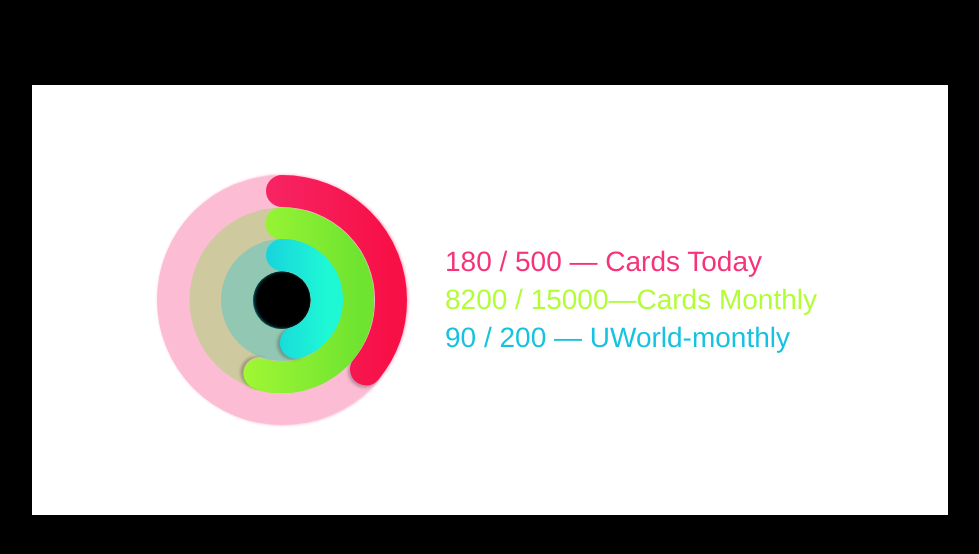
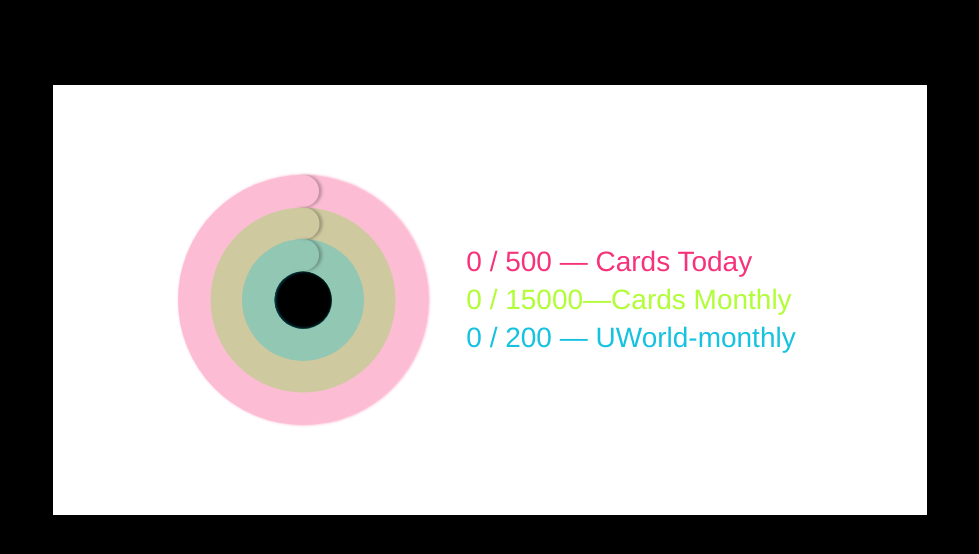
Before and after one commit to mdkirin-sketch/verbose-octo-carnival, a plain HTML site: page index.html in a window 1280 px wide. Shown: the whole page, without its empty margins (150-1129 px from the left). Drawn offline with Linux system fonts and the light colour scheme.

Commit message:
Update index.html

```diff
--- a/index.html
+++ b/index.html
@@ -249,15 +249,15 @@ body {
   const circleNames = ["activity", "exercise", "stand"];
   const circles = {};
 
-// ✅ Your new 100% goals
+  // ✅ Goals (100%)
   const LIMITS = {
-  activity: 500, // Daily Anki
-  exercise: 15000, // Month Anki
-  stand: 200 // Qs per month
+    activity: 500,     // Daily Anki
+    exercise: 15000,   // Month Anki
+    stand: 200         // Qs per month
   };
 
-// ✅ initial "done" values (you can change anytime)
-const INITIAL = {
+  // ✅ Fallback values (если data.json не загрузился)
+  const FALLBACK = {
     activity: 180,
     exercise: 8200,
     stand: 90
@@ -270,15 +270,123 @@ function clamp(n, a, b) {
   function setProgress(circleObj) {
     const percent = (circleObj.value / circleObj.limit) * 100;
 
-  // fill ring to 100% max (like the original pen)
+    // дуга максимум 100%
     const pClamped = clamp(percent, 0, 100);
     const offset = circleObj.length - (pClamped / 100) * circleObj.length;
     circleObj.circle.style.strokeDashoffset = offset;
 
-  // dot can keep rotating beyond 100%
+    // точка может крутиться дальше 100%
     circleObj.dot.style.transform = `rotate(${percent * 3.6}deg)`;
   }
 
+  // --- date helpers (local time) ---
+  function startOfDay(d) {
+    const x = new Date(d);
+    x.setHours(0,0,0,0);
+    return x;
+  }
+  function daysAgo(n) {
+    const d = new Date();
+    d.setDate(d.getDate() - n);
+    return d;
+  }
+  function inRange(dateObj, fromInclusive, toInclusive) {
+    return dateObj >= fromInclusive && dateObj <= toInclusive;
+  }
+
+  // --- robust field getters ---
+  function getType(row) {
+    // поддержим разные варианты названия поля
+    const t = (row.type ?? row.Type ?? row.category ?? row.Category ?? row.kind ?? row.Kind ?? "").toString().toLowerCase();
+    const n = (row.name ?? row.Name ?? row.title ?? row.Title ?? "").toString().toLowerCase();
+    // пробуем понять по type/name
+    const s = (t + " " + n).trim();
+
+    if (s.includes("daily")) return "daily";
+    if (s.includes("month") || s.includes("monthly")) return "month";
+    if (s.includes("uworld") || s.includes("qs") || s.includes("qbank") || s.includes("questions")) return "qs";
+
+    return ""; // unknown
+  }
+
+  function getValue(row) {
+    const v = row.value ?? row.Value ?? row.number ?? row.Number ?? row.amount ?? row.Amount ?? 0;
+    const num = Number(v);
+    return Number.isFinite(num) ? num : 0;
+  }
+
+  function getDate(row) {
+    // ожидаем ISO string в row.date / Date
+    const s = row.date ?? row.Date ?? row.created ?? row.Created ?? null;
+    if (!s) return null;
+    const d = new Date(s);
+    return Number.isFinite(d.getTime()) ? d : null;
+  }
+
+  function computeFromRows(rows) {
+    const now = new Date();
+    const today0 = startOfDay(now);
+    const todayEnd = new Date(today0); todayEnd.setHours(23,59,59,999);
+
+    // rolling 30 days
+    const from30 = startOfDay(daysAgo(29)); // включая сегодня = 30 суток
+    const toNow = now;
+
+    let dailySum = 0;
+    let monthSum = 0;
+    let qsSum = 0;
+
+    for (const r of rows) {
+      const d = getDate(r);
+      if (!d) continue;
+
+      const type = getType(r);
+      const val = getValue(r);
+
+      // daily = только сегодня, только daily
+      if (type === "daily" && inRange(d, today0, todayEnd)) {
+        dailySum += val;
+      }
+
+      // month anki = последние 30 дней, type month
+      if (type === "month" && inRange(d, from30, toNow)) {
+        monthSum += val;
+      }
+
+      // qs = последние 30 дней, type qs
+      if (type === "qs" && inRange(d, from30, toNow)) {
+        qsSum += val;
+      }
+    }
+
+    return {
+      activity: Math.round(dailySum),
+      exercise: Math.round(monthSum),
+      stand: Math.round(qsSum)
+    };
+  }
+
+  function applyValues(vals) {
+    // текст
+    document.querySelector("#activityGoal").textContent = LIMITS.activity;
+    document.querySelector("#exerciseGoal").textContent = LIMITS.exercise;
+    document.querySelector("#standGoal").textContent = LIMITS.stand;
+
+    document.querySelector("#activityValue").textContent = vals.activity;
+    document.querySelector("#exerciseValue").textContent = vals.exercise;
+    document.querySelector("#standValue").textContent = vals.stand;
+
+    // кольца
+    circles.activity.value = vals.activity;
+    circles.exercise.value = vals.exercise;
+    circles.stand.value = vals.stand;
+
+    setProgress(circles.activity);
+    setProgress(circles.exercise);
+    setProgress(circles.stand);
+  }
+
+  // init circles (geometry)
   circleNames.forEach((name) => {
     const circle = document.querySelector(`#${name} .progress-ring__circle`);
     const dot = document.querySelector(`#${name} .dot`);
@@ -289,35 +397,31 @@ circleNames.forEach((name) => {
       dot,
       length,
       limit: LIMITS[name],
-    value: INITIAL[name]
+      value: FALLBACK[name]
     };
 
     circle.style.strokeDasharray = `${length} ${length}`;
     circle.style.strokeDashoffset = length;
-
-  // set goals + values in text
-  document.querySelector(`#${name}Goal`).textContent = LIMITS[name];
-  document.querySelector(`#${name}Value`).textContent = INITIAL[name];
-
-  setProgress(circles[name]);
   });
 
-// ✅ Manual inputs (unstyled)
-const inputs = {
-  activity: document.getElementById("activityInput"),
-  exercise: document.getElementById("exerciseInput"),
-  stand: document.getElementById("standInput")
-};
+  // 1) сначала показываем fallback (чтобы не было пусто)
+  applyValues(FALLBACK);
 
-Object.keys(inputs).forEach((name) => {
-  inputs[name].addEventListener("input", (e) => {
-    const v = Math.max(0, Number(e.target.value || 0));
-    circles[name].value = v;
-    document.querySelector(`#${name}Value`).textContent = v;
-    setProgress(circles[name]);
+  // 2) потом пытаемся загрузить data.json (лежит в корне репо рядом с index.html)
+  //    cache-bust, чтобы Notion updates быстрее подтягивались
+  fetch(`./data.json?ts=${Date.now()}`, { cache: "no-store" })
+    .then(r => {
+      if (!r.ok) throw new Error("HTTP " + r.status);
+      return r.json();
+    })
+    .then(rows => {
+      const vals = computeFromRows(Array.isArray(rows) ? rows : []);
+      applyValues(vals);
+    })
+    .catch(err => {
+      console.warn("data.json fetch failed, using fallback:", err);
+      // оставляем fallback
     });
-});
-
 </script>
 </body>
 </html>
```
Lines whose indentation alone changed are shown as unchanged.
